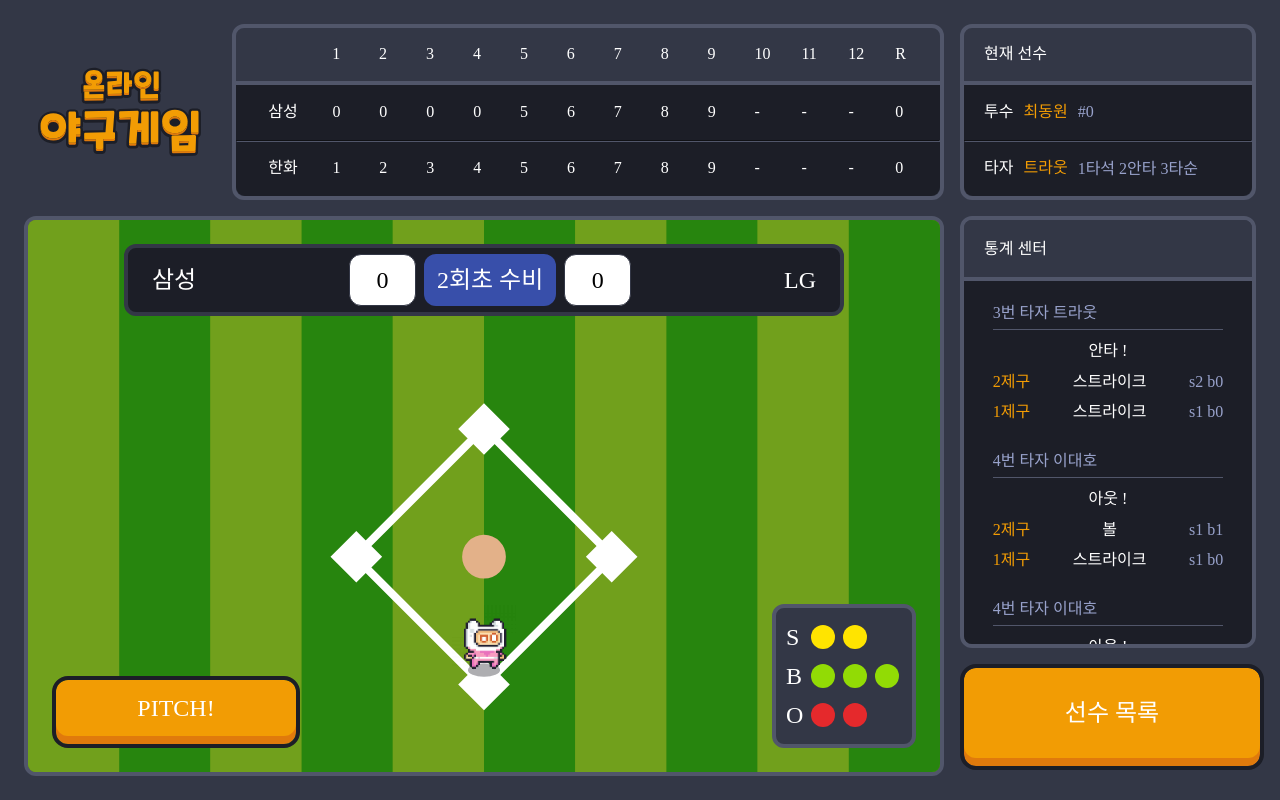
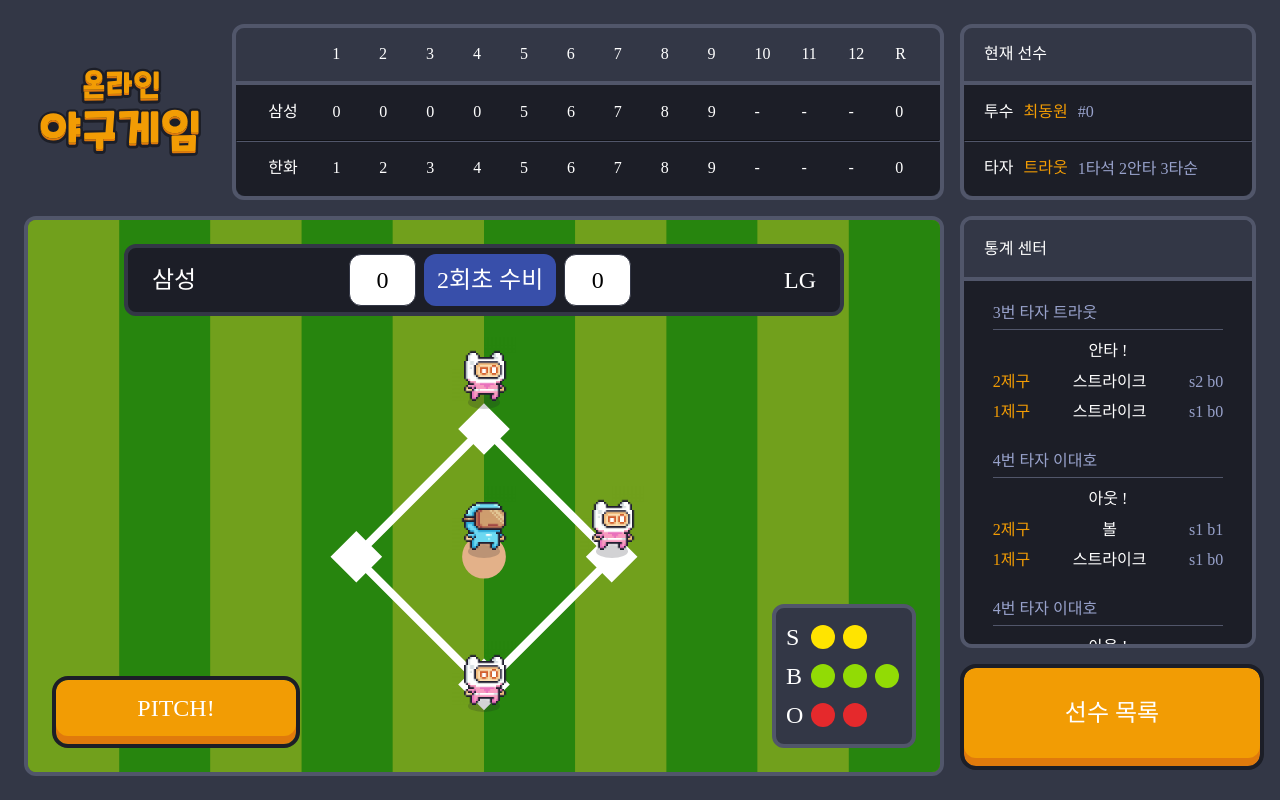
Before and after one commit to sungik-choi/baseball-10, a React (Create React App) app in the folder FE/baseball/: page /playground in a window 1280 px wide. Built offline with nearby package versions, Linux system fonts and the light colour scheme; a web font is replaced by a local one.

Commit message:
[#14] Feat : 캐릭터 애니메이션 구현 중
- 테스트용 dispatch
- 홈/어웨이 팀에 따라 다른 캐릭터 이미지 구현
- 현재 베이스 상태에 따라 캐릭터 위치 구현 -> 클래스 방식으로 변경해야 할 듯

```diff
--- a/FE/baseball/src/components/playground/GameArea.jsx
+++ b/FE/baseball/src/components/playground/GameArea.jsx
@@ -27,7 +27,7 @@ const GameArea = ({ defenseTeam, attackTeam, userTeam, plates, ballCount }) => {
   return (
     <GameBackground color={"none"}>
       {/* HOME AWAY 인지 파악하고, PITCH 버튼 나오게 하는 로직 작성 */}
-      <GameBoard userTeam={userTeam} plates={plates} />
+      <GameBoard defenseTeam={defenseTeam} attackTeam={attackTeam} userTeam={userTeam} plates={plates} />
       <ScoreBar>
         <TeamName>{defenseTeam.teamName}</TeamName>
         <Mid>
--- a/FE/baseball/src/components/playground/PlayGround.jsx
+++ b/FE/baseball/src/components/playground/PlayGround.jsx
@@ -39,7 +39,6 @@ const PlayGround = () => {
 
 const PlayGroundWrap = styled(Background)`
   min-width: var(--width);
-  /* min-height: var(--height); */
   display: grid;
   grid-template-columns: var(--grid-template-columns);
   grid-template-rows: var(--grid-template-rows);
--- a/FE/baseball/src/components/playground/gameboard/Character.jsx
+++ b/FE/baseball/src/components/playground/gameboard/Character.jsx
@@ -6,10 +6,13 @@ import idleAway from "assets/idle_away.png";
 import runHome from "assets/run_home.png";
 import runAway from "assets/run_away.png";
 
-const Character = ({ isRun, enterDelay, plates }) => {
+const Character = ({ team, plate, isRun, aniDelay }) => {
+  const idle = team === "HOME" ? idleHome : idleAway;
+  const run = team === "HOME" ? runHome : runAway;
+
   return (
-    <CharacterWrap delay={enterDelay}>
-      <CharacterDiv isRun={isRun}></CharacterDiv>
+    <CharacterWrap team={team} plate={plate} delay={aniDelay}>
+      <CharacterDiv idleAni={idle} runAni={run} isRun={isRun}></CharacterDiv>
       <ShadowDiv></ShadowDiv>
     </CharacterWrap>
   );
@@ -17,26 +20,46 @@ const Character = ({ isRun, enterDelay, plates }) => {
 
 const ANIMATION_SPEED = 0.5;
 const SPRITE_NUM = 11;
-const CHARACTER_X = 50;
-const CHARACTER_Y = 170;
+
+const getCharacterPosition = (plate) => {
+  switch (plate) {
+    case "PITCHER":
+      return {
+        x: "50",
+        y: "54",
+      };
+    case "HOME":
+      return {
+        x: "50",
+        y: "82",
+      };
+    case "FIRST":
+      return {
+        x: "64",
+        y: "54",
+      };
+    case "SECOND":
+      return {
+        x: "50",
+        y: "27",
+      };
+    case "THIRD":
+      return {
+        x: "36",
+        y: "54",
+      };
+    default:
+      break;
+  }
+};
 
 const play = keyframes`
    100% { background-position: calc(var(--sprite-size) * -${SPRITE_NUM}); }
 `;
 
-const enter = keyframes`
-  0% {
-    transform: translate(-50%, 500%);
-  }
-
-  100% {
-    transform: translate(-50%, ${CHARACTER_Y}%);
-  }
-`;
-
 const CharacterDiv = styled.div`
   height: 100%;
-  background: ${(props) => (props.isRun ? `url(${runHome})` : `url(${idleHome})`)} left center;
+  background: ${(props) => (props.isRun ? `url(${props.runAni})` : `url(${props.idleAni})`)} left center;
   background-size: cover;
 `;
 
@@ -54,12 +77,11 @@ const ShadowDiv = styled.div`
 
 const CharacterWrap = styled.div`
   position: absolute;
-  top: 50%;
-  left: 50%;
-  transform: translate(-50%, ${CHARACTER_Y}%);
+  left: ${(props) => getCharacterPosition(props.plate).x}%;
+  top: ${(props) => getCharacterPosition(props.plate).y}%;
+  transform: translate(-50%, -50%);
   width: var(--sprite-size);
   height: var(--sprite-size);
-  animation: ${enter} ${(props) => props.delay || 2}s linear !important;
 
   ${ShadowDiv} {
     animation: ${fadeIn({ end: 0.2, changePoint: 30 })} 1s;
--- a/FE/baseball/src/components/playground/gameboard/GameBoard.jsx
+++ b/FE/baseball/src/components/playground/gameboard/GameBoard.jsx
@@ -4,30 +4,53 @@ import GameCanvas from "./GameCanvas";
 import Character from "./Character";
 import Button from "style/Button";
 import { scale } from "style/Animation";
+import { useBaseballDispatch } from "context/context";
 
-const GameBoard = ({ userTeam, plates }) => {
+const GameBoard = ({ defenseTeam, attackTeam, userTeam, plates }) => {
   let { baseFirst, baseSecond, baseThird } = plates;
-  const [isRun, setIsRun] = useState(true);
+  const dispatch = useBaseballDispatch();
+  const [isRun, setIsRun] = useState(false);
   const [isPitchBtnAppear, setIsPitchBtnAppear] = useState(true);
   const clickHandler = () => {
     setIsRun(!isRun);
+    dispatch({ type: "TEST" });
     setIsPitchBtnAppear(false);
   };
 
-  const opposingTeam = userTeam === "HOME" ? "HOME" : "AWAY";
-  const ENTER_DELAY = 2;
+  const ANIMATION_DELAY = 2;
+
+  const platesType = ["PITCHER", "HOME", "FIRST", "SECOND", "THIRD"];
+
+  const isExist = (type) => {
+    switch (type) {
+      case "HOME":
+        return true;
+      case "FIRST":
+        return +baseFirst;
+      case "SECOND":
+        return +baseSecond;
+      case "THIRD":
+        return +baseThird;
+      default:
+        return false;
+    }
+  };
+
+  const characters = platesType.map((type, index) => {
+    if (type === "PITCHER") return <Character key={index} team={defenseTeam.location} plate={"PITCHER"} isRun={false} aniDelay={ANIMATION_DELAY} />;
+    if (isExist(type)) return <Character key={index} team={attackTeam.location} plate={type} isRun={isRun} aniDelay={ANIMATION_DELAY} />;
+  });
 
   useEffect(() => {
     console.log(baseFirst, baseSecond, baseThird);
-    console.log(userTeam);
-    setTimeout(() => setIsRun(false), ENTER_DELAY * 1000);
+    console.log("userTeam : ", userTeam);
+    // setTimeout(() => setIsRun(false), ANIMATION_DELAY * 1000);
   }, [baseFirst, baseSecond, baseThird]);
 
   return (
     <GameBoardWrap>
       <GameCanvas />
-      <Character team={opposingTeam} isExist={baseFirst} isRun={isRun} enterDelay={ENTER_DELAY} />
-      <Character team={userTeam} base={"first"} isExist={baseFirst} isRun={isRun} enterDelay={ENTER_DELAY} />
+      {characters}
       <PitchButton appear={isPitchBtnAppear} onClick={clickHandler}>
         {PITCH_TEXT}
       </PitchButton>
--- a/FE/baseball/src/reducer/reducer.jsx
+++ b/FE/baseball/src/reducer/reducer.jsx
@@ -8,6 +8,8 @@ const baseballReducer = (state, action) => {
       return { ...state, teamList: action.data.teamlist };
     case SELECT_TEAM:
       return { ...state, selectedTeam: { ...state.selectedTeam, name: action.name, image: action.image } };
+    case "TEST":
+      return { ...state, playGround: { ...state.playGround, plates: { ...state.playGround.plates, baseThird: !state.playGround.plates.baseThird } } };
     default:
       return state;
   }
--- a/FE/baseball/src/store/baseballStore.js
+++ b/FE/baseball/src/store/baseballStore.js
@@ -211,7 +211,7 @@ const baseballData = {
     defenseTeam: {
       teamName: "삼성",
       totalScore: "0",
-      location: "HOME",
+      location: "AWAY",
       pitcher: {
         name: "최동원",
         count: "0",
@@ -221,7 +221,7 @@ const baseballData = {
     attackTeam: {
       teamName: "LG",
       totalScore: "0",
-      location: "AWAY",
+      location: "HOME",
       pitcher: null,
       batter: [
         {
@@ -253,8 +253,8 @@ const baseballData = {
       out: 2,
     },
     plates: {
-      baseFirst: "0",
-      baseSecond: "0",
+      baseFirst: "1",
+      baseSecond: "1",
       baseThird: "0",
     },
     displays: [
```
